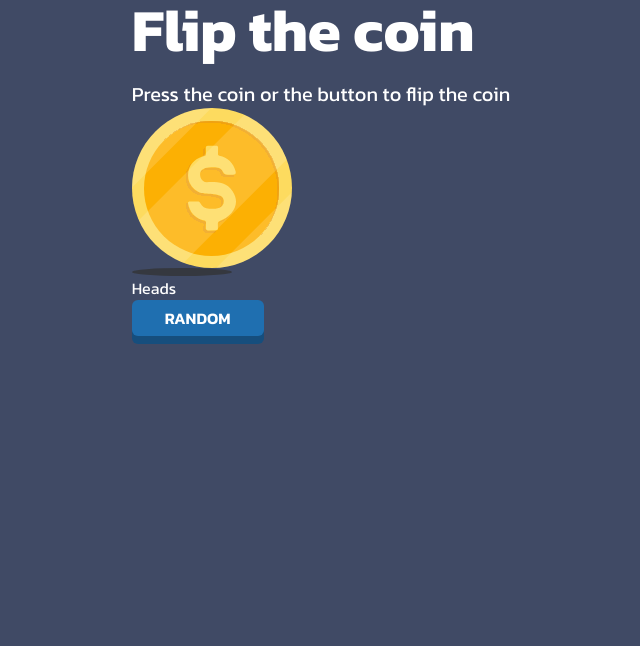
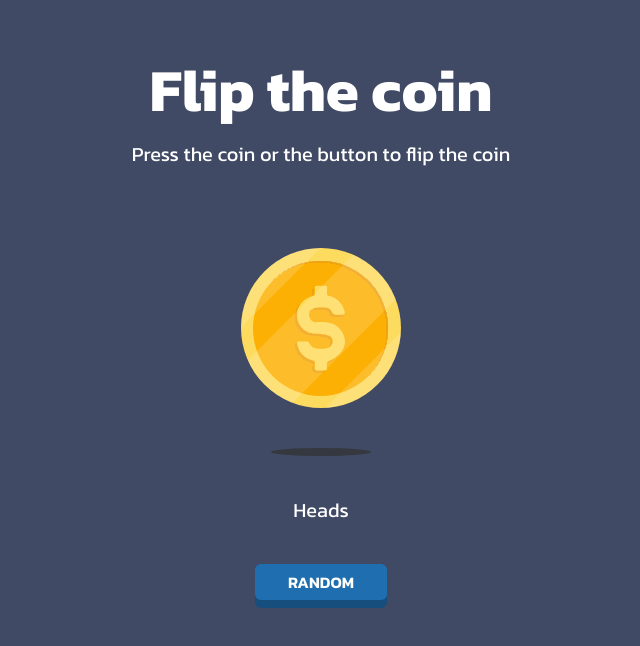
Before and after one commit to tajtaha/Flip-the-Coin, a plain HTML site: page index.html in a window 1280 px wide. Shown: the whole page, without its empty margins (319-959 px from the left). Drawn offline with nearby package versions, Linux system fonts and the light colour scheme.

Commit message:
Finished the css

```diff
--- a/index.html
+++ b/index.html
@@ -23,22 +23,23 @@
 
     <style></style>
   </head>
-  <body class="bg-[#404A65] font-[kanit] text-white flex justify-center">
+  <body class="flex bg-[#404A65] font-[kanit] text-white justify-center text-center">
     <main>
-      <h1 class="absolute text-6xl font-bold">Flip the coin</h1>
+      <h1 class="text-6xl font-bold mt-15">Flip the coin</h1>
 
-      <p class="flex justify-center mt-20 text-xl">
+      <p class="flex justify-center mt-5 text-xl">
         Press the coin or the button to flip the coin
       </p>
 
-      <img src="resources/heads.svg" alt="Heads" width="160px" height="160px" />
-      <img src="resources/shadow.svg" alt="Shadow" width="100px" height="8px" />
 
-      <p class="">Heads</p>
+      <img class="mt-20 mx-auto" src="resources/heads.svg" alt="Heads" width="160px" height="160px" />
+      <img class="mt-10 mx-auto"src="resources/shadow.svg" alt="Shadow" width="100px" height="8px" />
 
-      <div class="relative w-33 h-9">
+      <p class="mt-10 text-xl">Heads</p>
+
+      <div class="relative w-33 h-9 mt-10 mx-auto">
         <div class="absolute bg-[#164e7d] rounded-md left-0 top-2 w-full h-full -z-10"></div>
-        <button type="button" class="bg-[#1F6FB0] rounded-md w-full h-full font-semibold transform transition-transform duration-100 active:-translate-y-[-6px]">
+        <button type="button" class="cursor-pointer bg-[#1F6FB0] rounded-md w-full h-full font-semibold transform transition-transform duration-100 active:-translate-y-[-6px]">
           RANDOM
         </button>
       </div>
```
Also changed, not shown: script.js (added).
